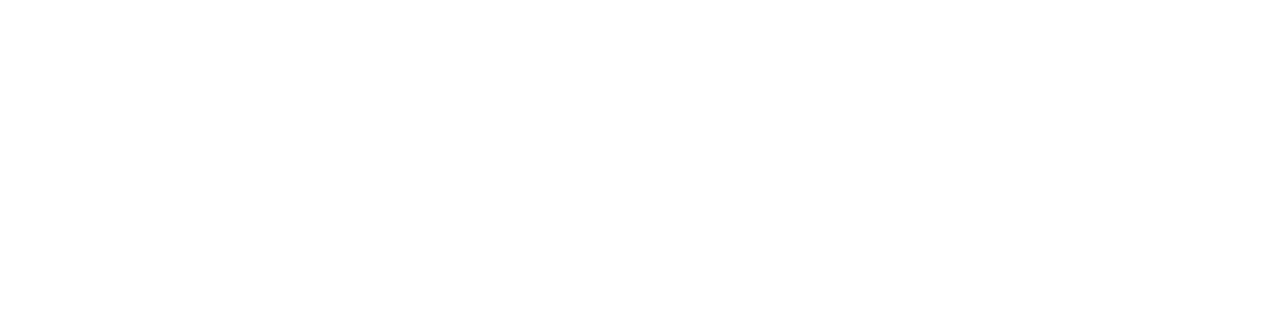
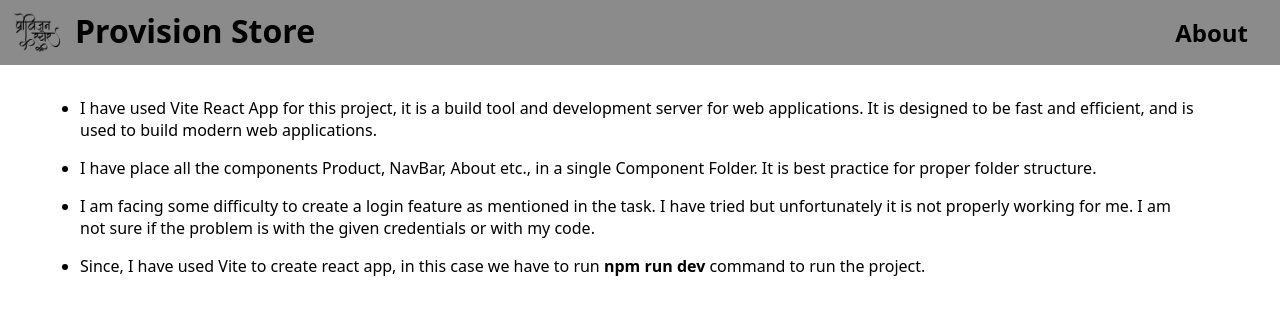
Before and after one commit to mannudhfm/Provision_Store, a React (Vite) app: page /about in a window 1280 px wide. Before the commit this address had no page. Shown: the top 314 px of the page. Built offline with nearby package versions, Linux system fonts and the light colour scheme.

Commit message:
first commit

```diff
--- a/src/App.css
+++ b/src/App.css
@@ -34,6 +34,8 @@
 }
 
 .navbar-container {
+    display: flex;
+    justify-content: space-between;
     padding: .3rem 0;
     text-align: center;
     background-color: rgb(139, 139, 139);
@@ -41,6 +43,8 @@
 
 .navbar-container .nav-brand {
     display: flex;
+    align-self: center;
+    cursor: pointer;
 }
 
 .navbar-container .nav-brand img {
@@ -53,3 +57,21 @@
     margin-top: 4px;
     text-align: center;
 }
+
+.navbar-container .about {
+    align-self: center;
+
+}
+
+.navbar-container h2 {
+    margin-right: 2rem;
+    cursor: pointer;
+}
+
+.about-container{
+    margin: 2rem 4rem;
+}
+
+.about-container li{
+    margin: 1rem;
+}
--- a/src/App.jsx
+++ b/src/App.jsx
@@ -1,4 +1,5 @@
 import './App.css'
+import About from './Components/About';
 import Login from './Components/Login';
 import NavBar from './Components/NavBar';
 import Product from './Components/Product';
@@ -12,6 +13,7 @@
         <Route path='/' exact element={<Login />}></Route>
         <Route path='/product-list' exact element={<div><NavBar /><Product /></div>}>
         </Route>
+        <Route path='/about' exact element={<div><NavBar /><About /></div>}></Route>
       </Routes>
     </Router>
   )
--- a/src/Components/About.jsx
+++ b/src/Components/About.jsx
@@ -0,0 +1,16 @@
+const About = () => {
+  return (
+    <div className="about-container">
+      <div>
+        <ul>
+          <li>I have used Vite React App for this project, it is a build tool and development server for web applications. It is designed to be fast and efficient, and is used to build modern web applications.</li>
+          <li>I have place all the components Product, NavBar, About etc., in a single Component Folder. It is best practice for proper folder structure.</li>
+          <li>I am facing some difficulty to create a login feature as mentioned in the task. I have tried but unfortunately it is not properly working for me. I am not sure if the problem is with the given credentials or with my code.</li>
+          <li>Since, I have used Vite to create react app, in this case we have to run <b>npm run dev</b> command to run the project.</li>
+        </ul>
+      </div>
+    </div>
+  )
+}
+
+export default About
--- a/src/Components/Login.jsx
+++ b/src/Components/Login.jsx
@@ -1,5 +1,4 @@
 import { useState } from 'react';
-import axios from 'axios';
 import { useNavigate } from 'react-router-dom';
 
 const Login = () => {
@@ -9,50 +8,37 @@
     const navigate = useNavigate()
 
     const handleLogin = async () => {
+        const formData = new FormData();
+        formData.append('email', email);
+        formData.append('password', password);
+        formData.append('grant_type', 'password');
+
         try {
-            // Validate email
-            const emailRegex = /^[^\s@]+@[^\s@]+\.[^\s@]+$/;
-            if (!emailRegex.test(email)) {
-                alert('Invalid email format');
-                return;
-            }
-
-            // Validate password
-            const passwordRegex = /^(?=.*[a-z])(?=.*[A-Z])(?=.*\d)(?=.*[@$!%*?&])[A-Za-z\d@$!%*?&]{8,}$/;
-            if (!passwordRegex.test(password)) {
-                alert('Invalid password format');
-                return;
-            }
-
-            // Convert password to sha256 format
-
-            // Call login API
-            const loginResponse = await axios.post('https://apiv2stg.promilo.com/user/oauth/token', {
-                username: email,
-                password: password,
-                grant_type: 'password',
+            const response = await fetch('https://apiv2stg.promilo.com/user/oauth', {
+                method: 'POST',
+                body: formData,
             });
 
-            const accessToken = loginResponse.data.access_token;
+            console.log('Response Headers:', response.headers); // Log response headers for debugging
 
-            // Call product list API with access token in header
-            const productListResponse = await axios.get('https://api.kalpav.com/api/v1/product/category/retail', {
-                headers: {
-                    Authorization: `Bearer ${accessToken}`,
-                },
-            });
-
-            console.log('Product List:', productListResponse.data);
-            navigate('/product-list')
+            if (response.ok) {
+                const data = await response.json();
+                // Handle the successful response, for example, store the access token.
+                console.log('Access Token:', data.access_token);
+                navigate('/product-list')
+            } else {
+                // Handle errors
+                console.error('Failed to login:', response.status, response.statusText);
+            }
         } catch (error) {
-            console.error('Error:', error);
+            console.error('Error during login:', error);
         }
     };
 
     return (
         <div>
             <label>Email:</label>
-            <input type="email" value={email} onChange={(e) => setEmail(e.target.value)} />
+            <input type="text" value={email} onChange={(e) => setEmail(e.target.value)} />
 
             <label>Password:</label>
             <input type="password" value={password} onChange={(e) => setPassword(e.target.value)} />
--- a/src/Components/NavBar.jsx
+++ b/src/Components/NavBar.jsx
@@ -1,11 +1,17 @@
+import { useNavigate } from 'react-router-dom'
 import img from '../assets/provision_Img.png'
 
+
 const NavBar = () => {
+    const navigate = useNavigate()
     return (
         <div className='navbar-container'>
-            <div className='nav-brand'>
-                <img src={img} alt="" />
+            <div className='nav-brand' onClick={() => navigate('/product-list')}>
+                <img src={img} alt="logo" />
                 <h1>Provision Store</h1>
+            </div>
+            <div className='about'>
+                <h2 onClick={() => navigate('/about')}>About</h2>
             </div>
         </div>
     )
```
